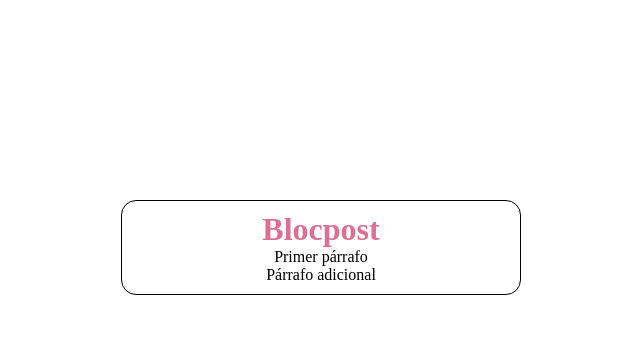
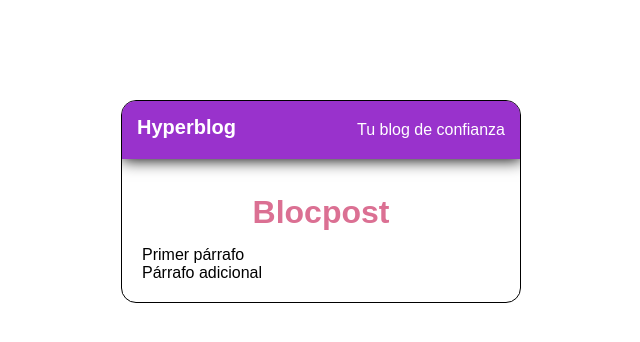
Before and after one commit to alejoriosrivas/platzi-blog-git-course, a plain HTML site: page index.htm in a window 1280 px wide. Shown: the whole page, without its empty margins (319-959 px from the left). Drawn offline with Linux system fonts and the light colour scheme.

```diff
--- a/index.htm
+++ b/index.htm
@@ -10,9 +10,14 @@
 	</head>
 	<body>
 		<div class="container">
-			<div class="title">
-				<h1>Blocpost</h1>
+			<div class="header">
+				<h1>Hyperblog</h1>
+				<span> Tu blog de confianza </span>
 			</div>
+			<div class="post_container">
+				<div class="title">
+					<h1>Blocpost</h1>
+				</div>
 
 			<div class="text">
 				<p>Primer párrafo</p>
--- a/styles.css
+++ b/styles.css
@@ -4,15 +4,51 @@
 	box-sizing: border-box;
 }
 
+body {
+	font-family: Arial, Helvetica, sans-serif;
+}
+
 .container {
-	padding: 10px;
 	max-width: 400px;
-	margin: 200px auto;
+	margin: 100px auto 0;
 	border-radius: 15px;
 	border: 1px solid black;
 	text-align: center;
+	overflow: hidden;
+}
+
+.header {
+	width: 100%;
+	display: flex;
+	text-align: initial;
+	padding: 15px;
+	justify-content: space-between;
+	background-color: darkorchid;
+	box-shadow: 1px 0px 15px 1px #000;
+}
+
+.header h1 {
+	font-size: 20px;
+	color: white;
+}
+
+.header span {
+	padding: 5px 0;
+	color: white;
+}
+
+.post_container {
+	padding: 20px;
+}
+
+.title {
+	margin: 15px 0 15px;
 }
 
 .title h1 {
 	color: palevioletred;
 }
+
+.text p {
+	text-align: justify;
+}
```
